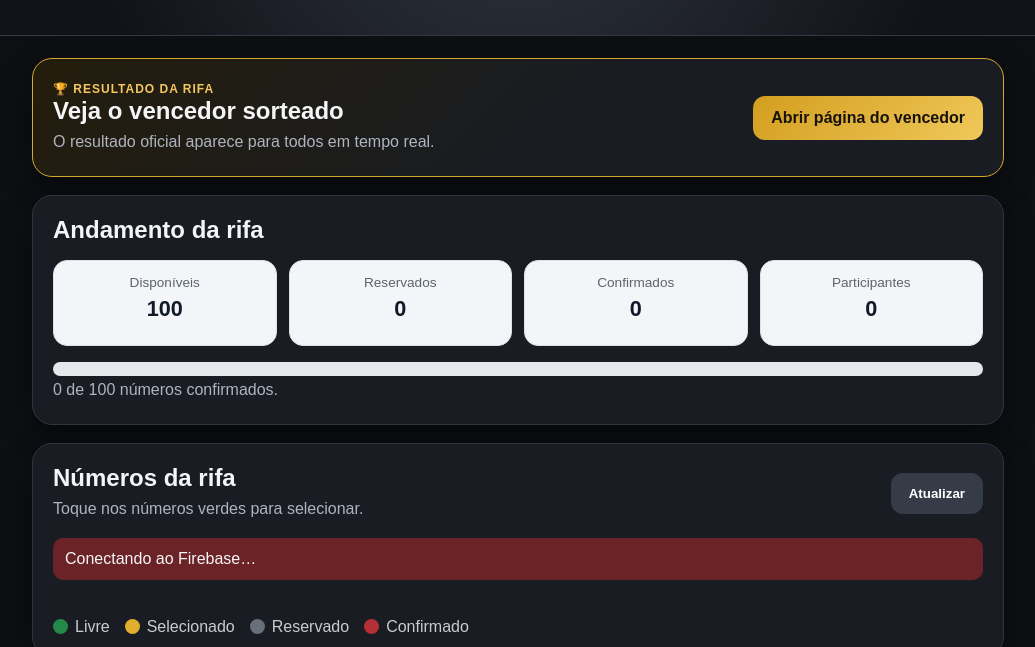
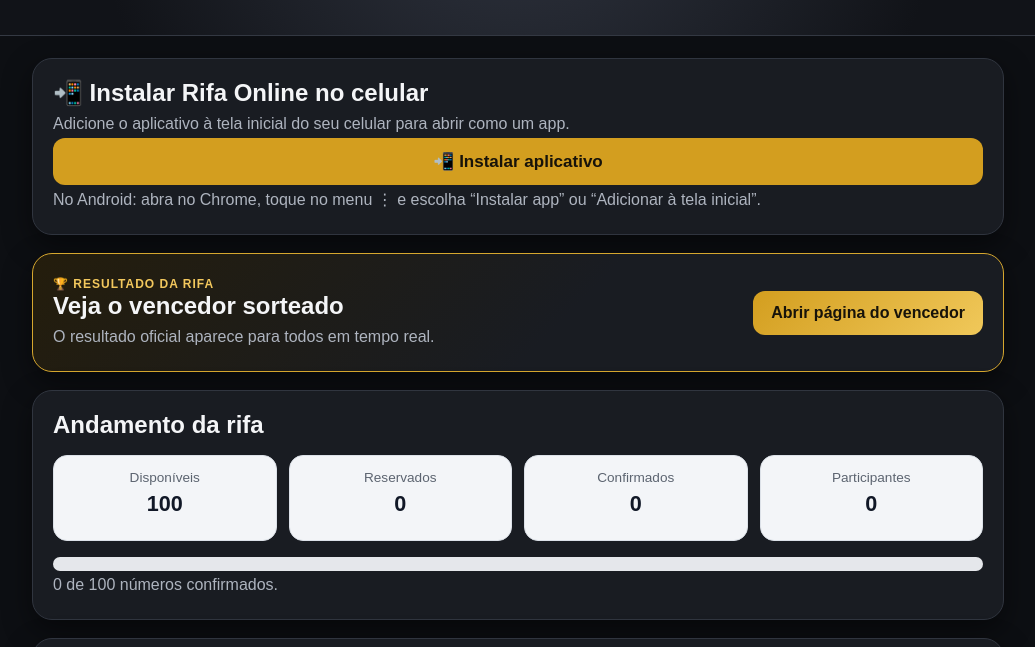
Before and after one commit to EdielRodrigues/Rifa-Cliente, a plain HTML site: page index.html in a window 1280 px wide. Shown: the part 153-800 px from the top of the page, without its empty margins (122-1157 px from the left). Drawn offline with Linux system fonts and the light colour scheme; no server answers.

Commit message:
Add files via upload

```diff
--- a/app.js
+++ b/app.js
@@ -121,7 +121,7 @@ let recarregouPorAtualizacao=false;
 async function registrarServiceWorker(){
   if(!('serviceWorker' in navigator))return;
   try{
-    const reg=await navigator.serviceWorker.register('service-worker.js?v=15.7',{updateViaCache:'none'});
+    const reg=await navigator.serviceWorker.register('service-worker.js?v=pwa2',{updateViaCache:'none'});
     await reg.update().catch(()=>{});
     navigator.serviceWorker.addEventListener('controllerchange',()=>{
       if(recarregouPorAtualizacao)return;
--- a/index.html
+++ b/index.html
@@ -1,5 +1,5 @@
 <!doctype html>
-<html lang="pt-BR"><head><meta charset="utf-8"><meta name="viewport" content="width=device-width,initial-scale=1,maximum-scale=1"><meta name="theme-color" content="#111318"><title>Rifa Online V15.22</title><link rel="manifest" href="manifest.json?v=15.17"><link rel="apple-touch-icon" href="icon-192.png"><link rel="stylesheet" href="style.css?v=15.17">
+<html lang="pt-BR"><head><meta charset="utf-8"><meta name="viewport" content="width=device-width,initial-scale=1,maximum-scale=1"><meta name="theme-color" content="#111318"><title>Rifa Online V15.22</title><link rel="manifest" href="manifest.json?v=pwa2"><link rel="apple-touch-icon" sizes="192x192" href="icon-192.png"><meta name="apple-mobile-web-app-capable" content="yes"><meta name="apple-mobile-web-app-status-bar-style" content="black-translucent"><meta name="apple-mobile-web-app-title" content="Rifa Online"><meta name="mobile-web-app-capable" content="yes"><link rel="stylesheet" href="style.css?v=15.17">
 <style>
 /* V15.22: cartão único de resumo e cadastro. Mantém os IDs usados pelo app. */
 #formularioReservaBox.reserva-unificada{padding:clamp(17px,4vw,27px);overflow:hidden}
@@ -38,7 +38,7 @@
 </style>
 </head><body>
 <header class="topo"><div class="topo-conteudo"><span class="selo">RIFA ONLINE • FIREBASE V15.22</span><h1 id="nomeRifaTitulo">Escolha seus números</h1><p>São <strong id="quantidadeCabecalho">100</strong> números. Cada número custa <strong id="precoCabecalho">R$ 20,00</strong>.</p><p id="statusVendas" class="texto-apoio"></p></div></header>
-<main class="container">
+<main class="container"><section class="card" id="pwaInstalarBox" aria-label="Instalar aplicativo no celular"><h2>📲 Instalar Rifa Online no celular</h2><p class="texto-apoio">Adicione o aplicativo à tela inicial do seu celular para abrir como um app.</p><button id="btnInstalarPwa" class="botao principal" type="button">📲 Instalar aplicativo</button><p id="pwaInstalarAjuda" class="texto-apoio" role="status" aria-live="polite"></p></section>
 <section id="premioBox" class="card premio-box oculto"><img id="bannerPremio" class="banner-premio oculto" alt="Prêmio da rifa"><div><span class="mini-selo">🎁 PRÊMIO</span><h2 id="nomePremio">Prêmio da rifa</h2><p id="descricaoPremio" class="texto-apoio"></p><p id="dataSorteioTexto" class="texto-apoio"></p></div></section>
 <section class="card vencedor-chamada"><div><span class="mini-selo">🏆 RESULTADO DA RIFA</span><h2>Veja o vencedor sorteado</h2><p class="texto-apoio">O resultado oficial aparece para todos em tempo real.</p></div><a class="botao vencedor-btn" href="vencedor.html">Abrir página do vencedor</a></section>
 <section class="card"><h2>Andamento da rifa</h2><div class="dashboard-grid"><div class="dash-item"><span>Disponíveis</span><strong id="pubLivres">100</strong></div><div class="dash-item"><span>Reservados</span><strong id="pubReservados">0</strong></div><div class="dash-item"><span>Confirmados</span><strong id="pubConfirmados">0</strong></div><div class="dash-item"><span>Participantes</span><strong id="pubParticipantes">0</strong></div></div><div class="progresso"><div id="barraProgresso" class="progresso-barra"></div></div><p id="textoProgresso" class="texto-apoio">0 de 100 números confirmados.</p></section>
@@ -104,4 +104,5 @@
   else iniciar();
 })();
 </script>
+<script src="instalar-app.js?v=pwa2" defer></script>
 </body></html>
--- /dev/null
+++ b/instalar-app.js
@@ -0,0 +1,23 @@
+(function(){
+ 'use strict';
+ let eventoInstalacao=null;
+ const botao=document.getElementById('btnInstalarPwa');
+ const ajuda=document.getElementById('pwaInstalarAjuda');
+ if(!botao||!ajuda)return;
+ const ios=/iPad|iPhone|iPod/.test(navigator.userAgent)||(navigator.platform==='MacIntel'&&navigator.maxTouchPoints>1);
+ const standalone=window.matchMedia('(display-mode: standalone)').matches||navigator.standalone===true;
+ function instrucoes(){
+  if(ios){ajuda.textContent='No iPhone: abra no Safari, toque em Compartilhar (quadrado com seta) e escolha “Adicionar à Tela de Início”.';}
+  else {ajuda.textContent='No Android: abra no Chrome, toque no menu ⋮ e escolha “Instalar app” ou “Adicionar à tela inicial”.';}
+ }
+ if(standalone){botao.hidden=true;ajuda.textContent='Aplicativo já aberto no modo instalado.';return;}
+ instrucoes();
+ window.addEventListener('beforeinstallprompt',e=>{e.preventDefault();eventoInstalacao=e;ajuda.textContent='Toque no botão para instalar o aplicativo.';});
+ botao.addEventListener('click',async()=>{
+  if(!eventoInstalacao){instrucoes();return;}
+  const evento=eventoInstalacao;eventoInstalacao=null;
+  try{await evento.prompt();const escolha=await evento.userChoice;if(escolha?.outcome==='accepted')ajuda.textContent='Instalação solicitada. Confira a tela inicial do celular.';else instrucoes();}
+  catch(e){instrucoes();}
+ });
+ window.addEventListener('appinstalled',()=>{botao.hidden=true;ajuda.textContent='Aplicativo instalado com sucesso!';eventoInstalacao=null;});
+})();
```
Also changed, not shown: service-worker.js (+9 -11 lines), manifest.json.
